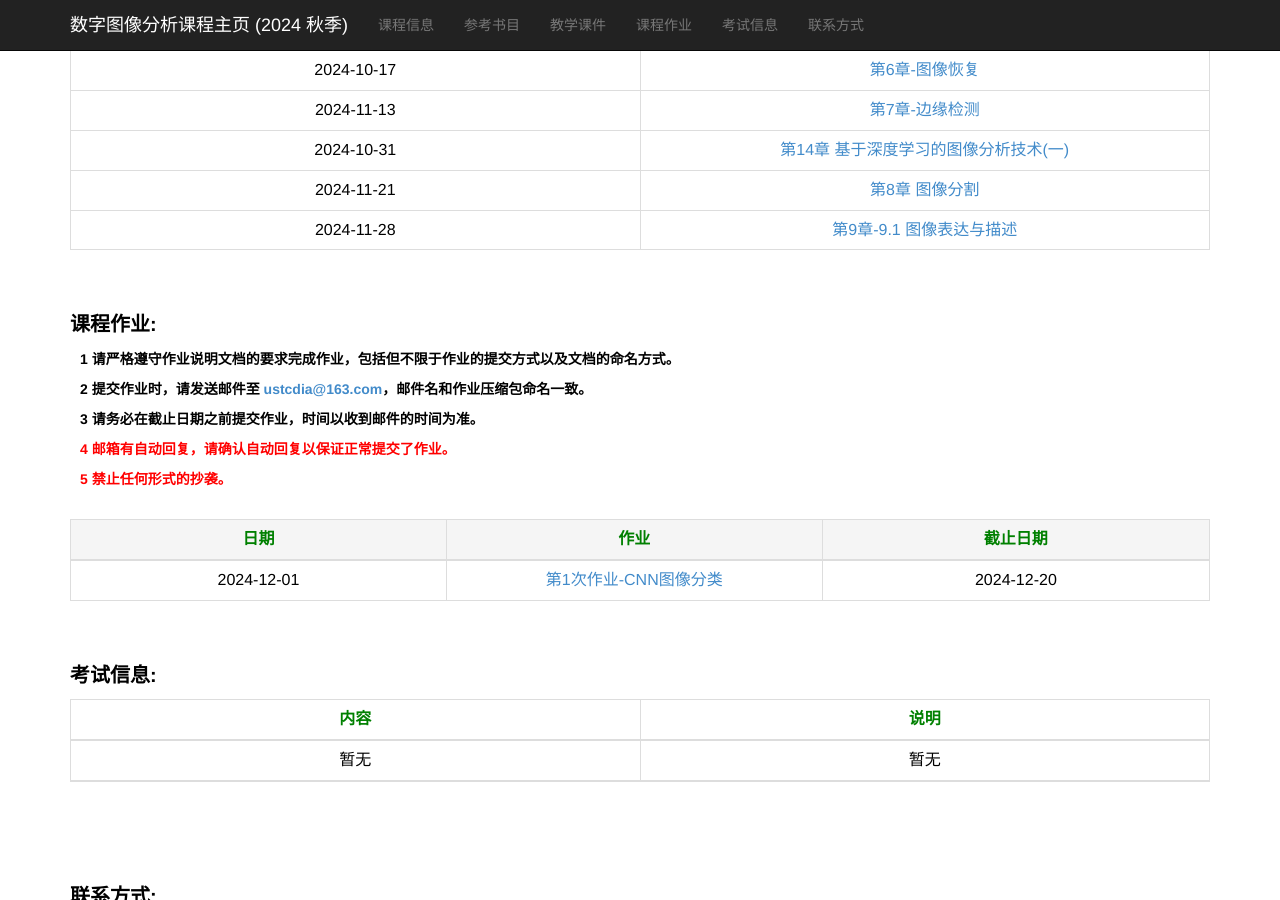
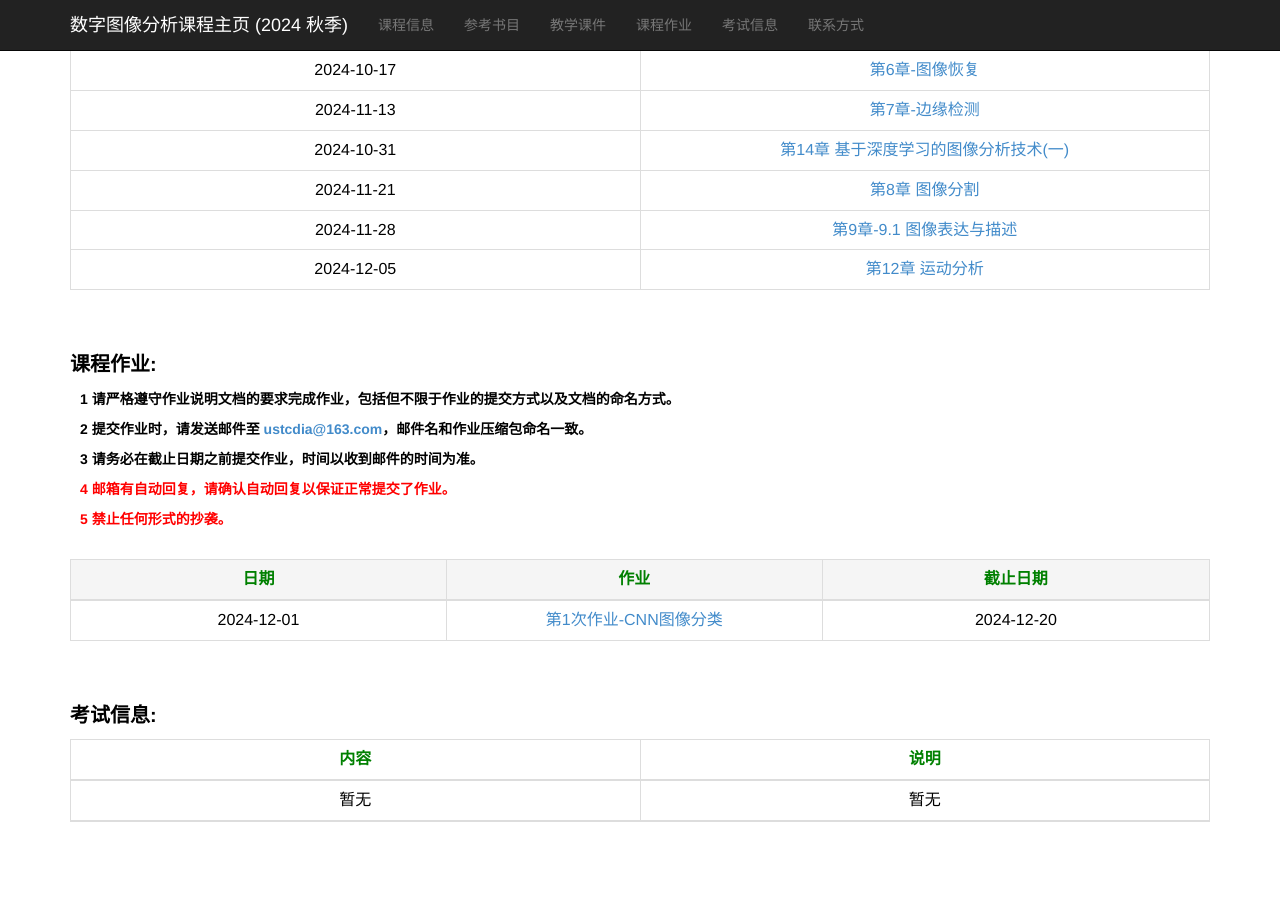
Before and after one commit to ustc-dia/ustc-dia.github.io, a Jekyll site: the page index.html, which Jekyll copies as it is, in a window 1280 px wide and 900 px high, scrolled down 993 px. Built offline with Jekyll 4.4.1, drawn with Linux system fonts in a browser that asks for light colours.

Commit message:
Update index.html

```diff
--- a/index.html
+++ b/index.html
@@ -210,6 +210,10 @@
                     <td>2024-11-28</td>
                     <td><a href="./slides_2024_autumn/第9章-9.1 图像表达与描述-new.pdf" target="_blank">第9章-9.1 图像表达与描述</a></td>
                 </tr>
+                <tr>
+                    <td>2024-12-05</td>
+                    <td><a href="./slides_2024_autumn/第12章 运动分析.pdf" target="_blank">第12章 运动分析</a></td>
+                </tr>
             </tbody>
         </table>
 
```
